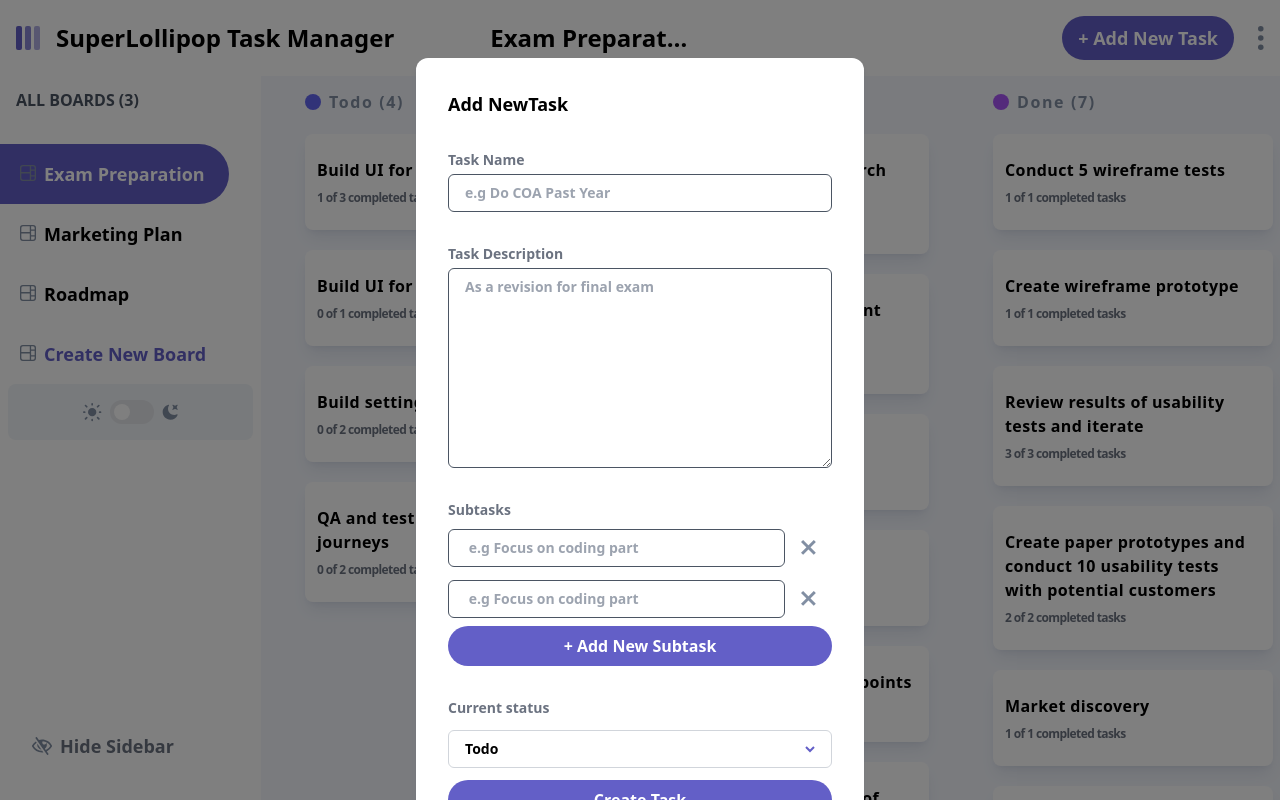
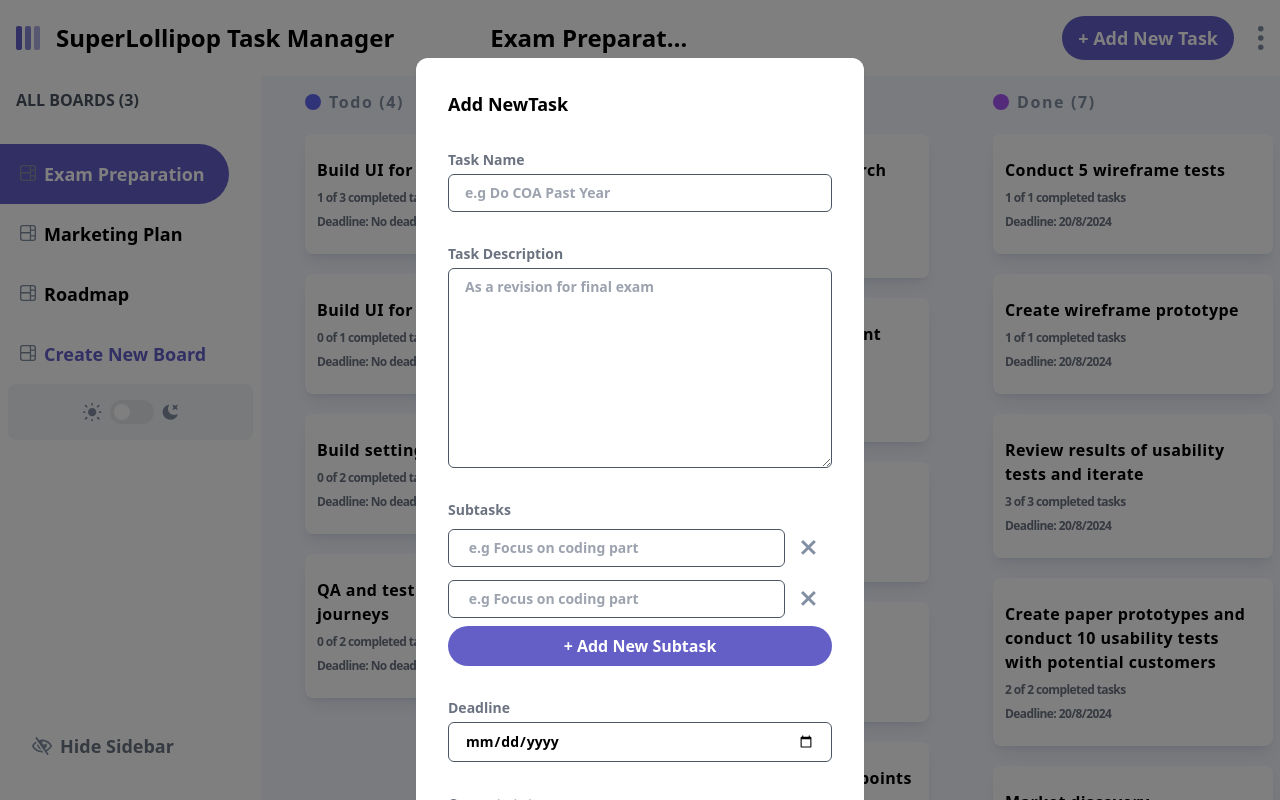
Before and after one commit to HaydenHuan03/WP_Project, a React (Vite) app: page / in a window 1280 px wide. Both pictures are taken after a click on the button "+ Add New Task". Built offline with nearby package versions, Linux system fonts and the light colour scheme.

Commit message:
Update Deadline got bug

```diff
--- a/package.json
+++ b/package.json
@@ -10,12 +10,14 @@
     "preview": "vite preview"
   },
   "dependencies": {
+    "@clerk/clerk-react": "^5.2.4",
     "@headlessui/react": "^2.0.4",
     "@reduxjs/toolkit": "^2.2.5",
     "lodash": "^4.17.21",
     "react": "^18.2.0",
     "react-dom": "^18.2.0",
     "react-redux": "^9.1.2",
+    "react-router-dom": "^6.23.1",
     "tailwind-scrollbar-hide": "^1.1.7",
     "uuid": "^9.0.1"
   },
--- a/src/App.jsx
+++ b/src/App.jsx
@@ -4,6 +4,8 @@ import Center from './components/Center'
 import { useDispatch, useSelector } from 'react-redux'
 import boardsSlices from './redux/boardSlice'
 import EmptyBoard from './components/EmptyBoard'
+import { SignedIn, SignedOut, SignInButton, UserButton } from "@clerk/clerk-react";
+
 
 function App(){
   const dispatch = useDispatch()
--- a/src/components/Task.jsx
+++ b/src/components/Task.jsx
@@ -1,8 +1,10 @@
-import React, { useState } from 'react'
-import { useSelector } from 'react-redux'
+import React, { useEffect, useState } from 'react'
+import { useDispatch, useSelector } from 'react-redux'
 import TaskModal from '../modals/TaskModal'
+import boardsSlices from '../redux/boardSlice'
 
 function Task({taskIndex, colIndex}) {
+    const dispatch = useDispatch()
     const boards = useSelector(state => state.boards)
     const board = boards.find(board => board.isActive)
     const columns = board.columns
@@ -25,6 +27,19 @@ function Task({taskIndex, colIndex}) {
             JSON.stringify({taskIndex, prevColIndex : colIndex})
         );
     };
+
+    useEffect(() => {
+        if(completed === subtasks.length && col.name !== "Done"){
+            const doneColIndex = columns.findIndex((column) => column.name === 'Done')
+            if(doneColIndex !== -1){
+                dispatch(boardsSlices.actions.moveTaskToDone({
+                    taskIndex,
+                    prevColIndex: colIndex,
+                    newColIndex: doneColIndex,
+                }))
+            }
+        }
+    }, [completed, subtasks.length, col.name, taskIndex, colIndex, columns, dispatch])
 
   return (
     <div>
@@ -49,6 +64,11 @@ function Task({taskIndex, colIndex}) {
                 {completed} of  {subtasks.length} completed tasks
 
             </p>
+
+            <p
+            className=' font-bold text-xs tracking-tighter mt-2 text-gray-500'>
+                Deadline: {task.dueDate? task.dueDate:'No deadline is set'}
+            </p>
         </div>
         {
             isTaskModalOpen && (
--- a/src/modals/AddEditTaskModal.jsx
+++ b/src/modals/AddEditTaskModal.jsx
@@ -8,6 +8,7 @@ function AddEditTaskModal({type , device, setOpenAddEditTask,  setIsTaskModalOpe
     const dispatch = useDispatch()
     const [title, setTitle] = useState('')
     const [description, setDescription] = useState('')
+    const [dueDate, setDueDate] = useState('')
     const [isValid, setIsValid] = useState(true)
 
     // Get the active board from redux store
@@ -38,6 +39,7 @@ function AddEditTaskModal({type , device, setOpenAddEditTask,  setIsTaskModalOpe
         )
         setTitle(task.title)
         setDescription(task.description)
+        setDueDate(task.dueDate)
         setIsFirsLoad(false)
     }
 
@@ -82,7 +84,7 @@ function AddEditTaskModal({type , device, setOpenAddEditTask,  setIsTaskModalOpe
     const onSubmit = (type) =>{
         if(type === 'add'){
             dispatch(boardsSlices.actions.addTask({
-                title, description, subtasks, status, newColIndex
+                title, description, subtasks, status,dueDate, newColIndex
             }))
         }else{
             dispatch(boardsSlices.actions.editTask({
@@ -90,6 +92,7 @@ function AddEditTaskModal({type , device, setOpenAddEditTask,  setIsTaskModalOpe
                 description,
                 subtasks,
                 status,
+                dueDate,
                 taskIndex,
                 prevColIndex,
                 newColIndex
@@ -212,6 +215,31 @@ function AddEditTaskModal({type , device, setOpenAddEditTask,  setIsTaskModalOpe
                 </button>
             </div>
 
+            {/* Deadline section */}
+            <div
+            className=' mt-8 flex flex-col space-y-1'
+            >
+                <label
+                className=' text-sm dark:text-white text-gray-500'
+                >
+                    Deadline
+                </label>
+                <div
+                    className=' flex items-center w-full'
+                    >
+                    <input
+                    type='date'
+                    value={dueDate}
+                    onChange={(e)=>{
+                        setDueDate(e.target.value)
+                    }}
+                    className=' bg-transparent outline-none focus:border-0 border flex-grow
+                    px-4 py-2 rounded-md text-sm border-gray-600 focus:outline-[#635fc7]
+                    '
+                    placeholder=' e.g 01/27/2003'
+                    />
+                </div>
+            </div>
 
                 {/* select status  */}
                 {/* Current Status Section */}
--- a/src/modals/TaskModal.jsx
+++ b/src/modals/TaskModal.jsx
@@ -18,7 +18,13 @@ function TaskModal({colIndex, taskIndex, setIsTaskModalOpen}) {
   const task = col.tasks.find((col, i) => taskIndex === i)
   const subtasks = task.subtasks
 
-  console.log(task)
+  const [dueDate, setDueDate] = useState(task.dueDate || '');
+
+  const deadline = () => {
+    if(task.dueDate){
+      setDueDate(task.dueDate)
+    }
+  }
 
   let completed = 0
   subtasks.forEach((subtask) => {
@@ -109,6 +115,10 @@ function TaskModal({colIndex, taskIndex, setIsTaskModalOpen}) {
             {task.description}
           </p>
 
+          <p className='font-bold pt-6 text-gray-100 tracking-widest text-sm'>
+            Deadline : {dueDate ? dueDate : 'No deadline is set'}
+          </p>
+
           <p
           className=' pt-6 text-gray-500 tracking-widest text-sm'
           >
--- a/src/redux/boardSlice.js
+++ b/src/redux/boardSlice.js
@@ -37,9 +37,9 @@ const boardsSlices = createSlice({
           });
         },
         addTask: (state, action) => {
-          const { title, status, description, subtasks, newColIndex } =
+          const { title, status, description, subtasks, dueDate, newColIndex } =
             action.payload;
-          const task = { title, description, subtasks, status };
+          const task = { title, description, subtasks, status, dueDate };
           const board = state.find((board) => board.isActive);
           const column = board.columns.find((col, index) => index === newColIndex);
           column.tasks.push(task);
@@ -50,6 +50,7 @@ const boardsSlices = createSlice({
             status,
             description,
             subtasks,
+            dueDate,
             prevColIndex,
             newColIndex,
             taskIndex,
@@ -61,6 +62,7 @@ const boardsSlices = createSlice({
           task.status = status;
           task.description = description;
           task.subtasks = subtasks;
+          task.dueDate = dueDate;
           if (prevColIndex === newColIndex) return;
           column.tasks = column.tasks.filter((task, index) => index !== taskIndex);
           const newCol = board.columns.find((col, index) => index === newColIndex);
@@ -99,7 +101,14 @@ const boardsSlices = createSlice({
           const col = board.columns.find((col, i) => i === payload.colIndex);
           col.tasks = col.tasks.filter((task, i) => i !== payload.taskIndex);
         },
+        moveTaskToDone: (state, action) => {
+          const{taskIndex, prevColIndex, newColIndex} = action.payload;
+          const board = state.find(board=>board.isActive);
+          const task = board.columns[prevColIndex].tasks.splice(taskIndex, 1)[0];
+          board.columns[newColIndex].tasks.push(task);
+        }
       },
 })
 
+export const { addTask, editTask, moveTaskToDone } = boardsSlices.actions;
 export default boardsSlices
```
Also changed, not shown: src/data/data.json (+44 -22 lines), src/main.jsx (+6 -4 lines), 1 other file (tests, documents, lock files or other folders).
